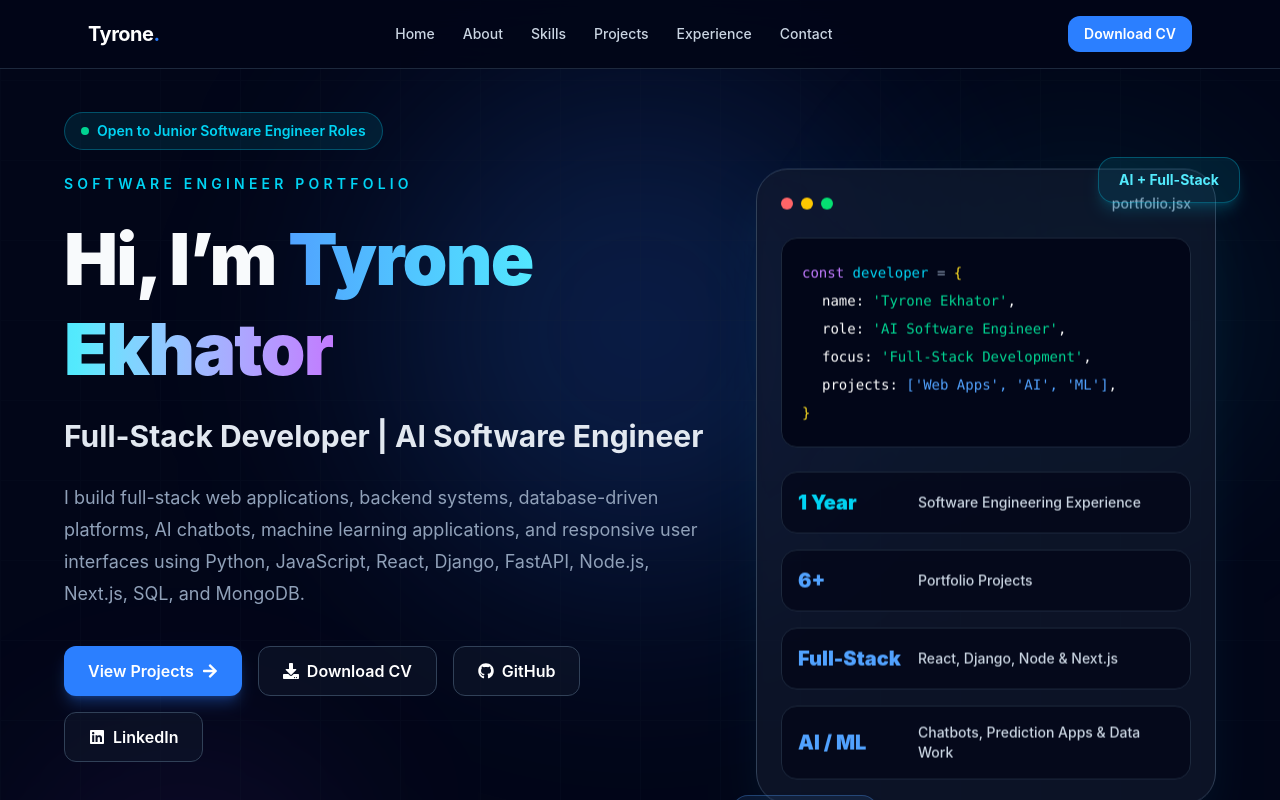
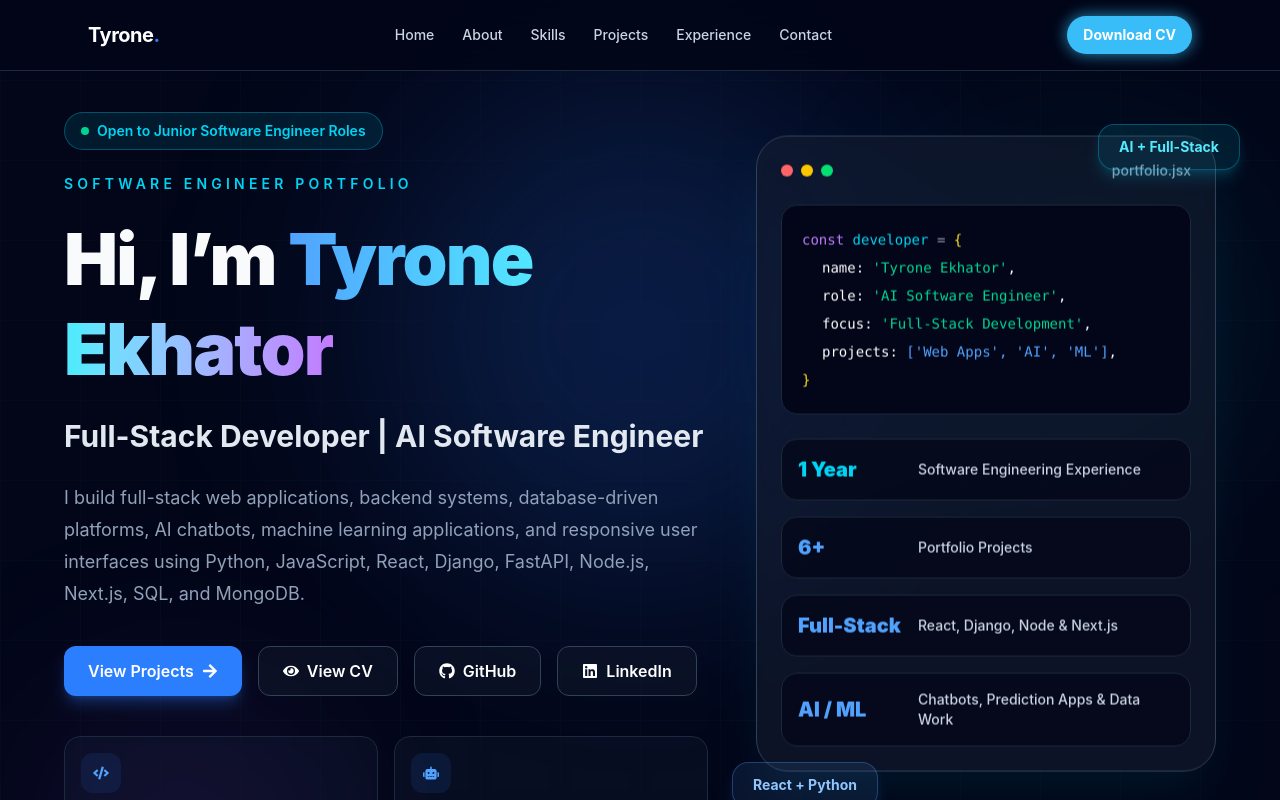
Before and after one commit to Tyroneekhator/software-engineer-portfolio, a React (Vite) app: page / in a window 1280 px wide. Shown: the top 800 px of the page. Built offline with nearby package versions, Linux system fonts and the light colour scheme.

Commit message:
portfolio ready

```diff
--- a/src/components/Hero.jsx
+++ b/src/components/Hero.jsx
@@ -5,6 +5,7 @@ import {
   FaArrowRight,
   FaCode,
   FaRobot,
+  FaEye,
   FaDatabase,
   FaServer,
 } from "react-icons/fa";
@@ -94,10 +95,12 @@ function Hero() {
 
             <a
               href="/Tyrone_Ekhator_Software_Engineer_CV.pdf"
+              target="_blank"
+              rel="noopener noreferrer"
               className="inline-flex items-center gap-2 rounded-xl border border-slate-700 bg-slate-900/60 px-6 py-3 font-semibold text-white transition hover:-translate-y-1 hover:border-cyan-400 hover:text-cyan-400"
             >
-              <FaDownload />
-              Download CV
+              <FaEye />
+              View CV
             </a>
 
             <a
--- a/src/components/Navbar.jsx
+++ b/src/components/Navbar.jsx
@@ -28,8 +28,10 @@ function Navbar() {
         </div>
 
         <a
-          href="/Tyrone_Ekhator_Software_Engineer_CV.docx"
-          className="rounded-xl bg-blue-500 px-4 py-2 text-sm font-semibold text-white transition hover:bg-blue-600"
+          href="/Tyrone_Ekhator_Software_Engineer_CV.pdf"
+          target="_blank"
+          rel="noopener noreferrer"
+          className="rounded-xl bg-blue-500 px-4 py-2 text-sm font-semibold text-white transition hover:bg-blue-600 nav-cv-glow"
         >
           Download CV
         </a>
--- a/src/index.css
+++ b/src/index.css
@@ -128,3 +128,21 @@ button:focus-visible {
     transition-duration: 0.01ms !important;
   }
 }
+
+
+.nav-cv-glow {
+  color: #ffffff;
+  background: #38bdf8;
+  padding: 0.55rem 1rem;
+  border-radius: 999px;
+  font-weight: 700;
+  text-decoration: none;
+  box-shadow: 0 0 16px rgba(56, 189, 248, 0.75);
+  transition: all 0.3s ease;
+}
+
+.nav-cv-glow:hover {
+  background: #38bdf8;
+  box-shadow: 0 0 16px rgba(56, 189, 248, 0.75);
+  transform: translateY(-2px);
+}
```
